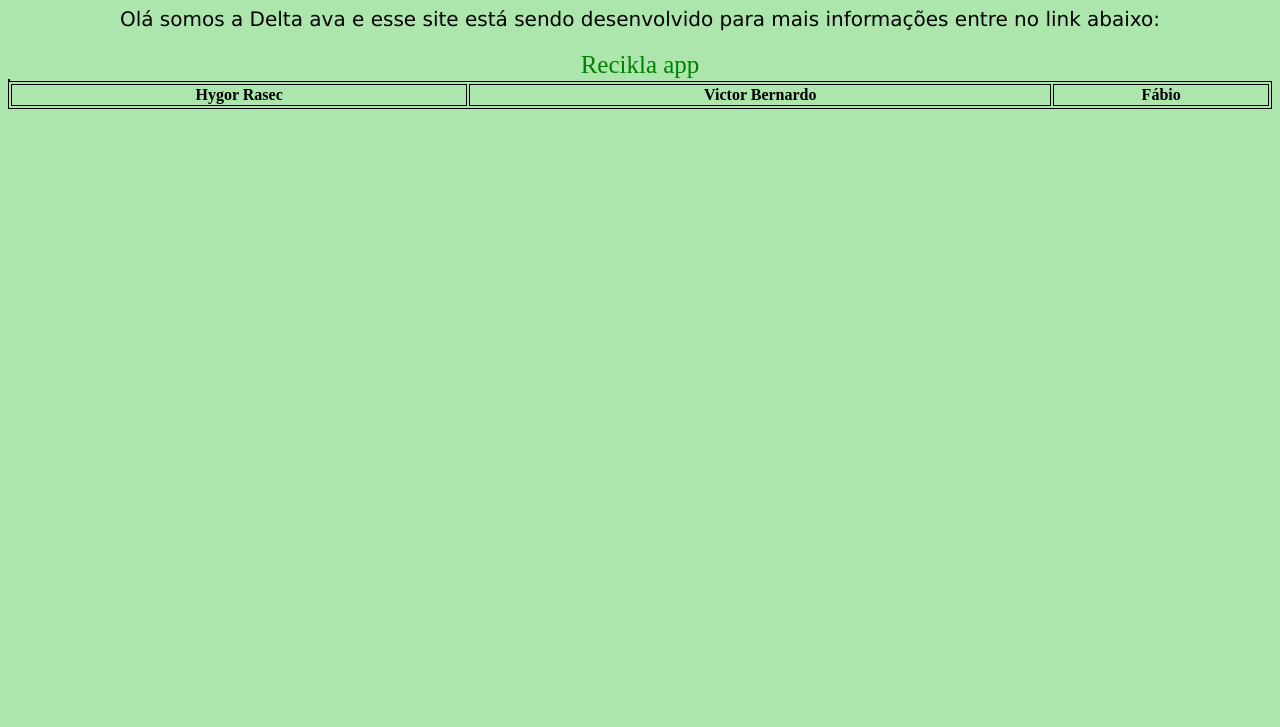
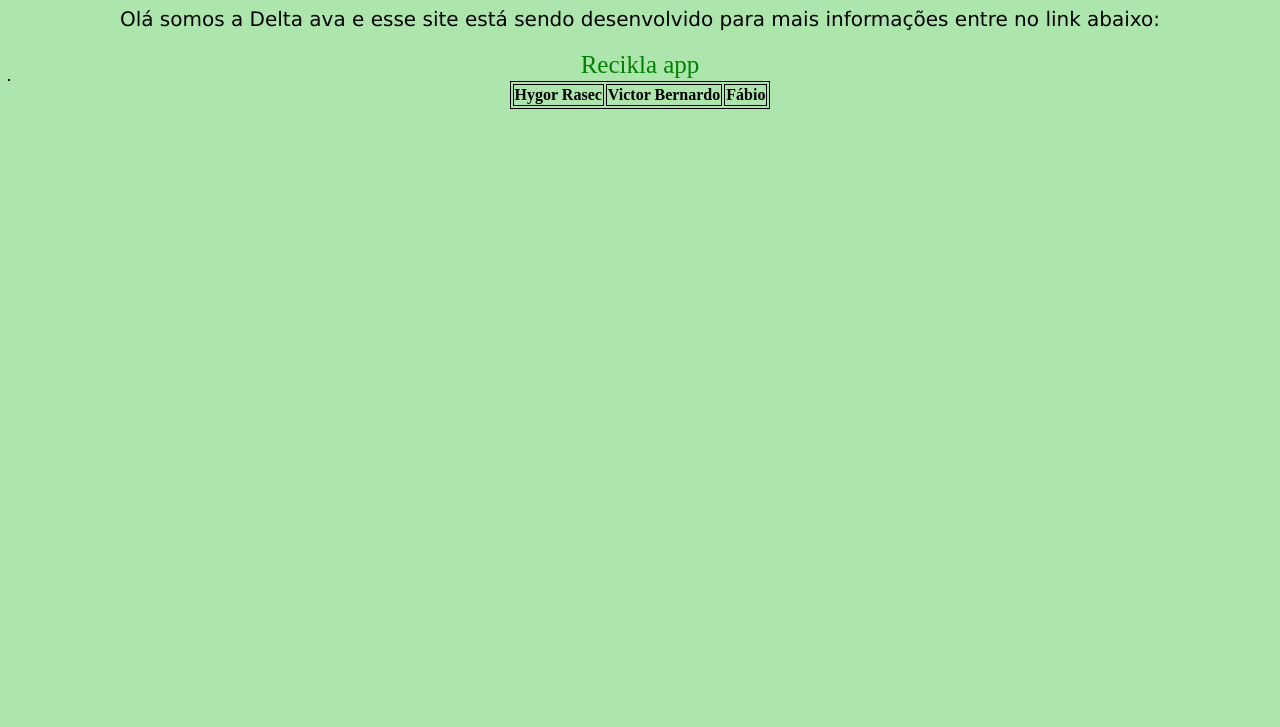
Before and after one commit to vbtatagiba/Eng.Software, a plain HTML site: page Websites/aula 4/INDEX.html in a window 1280 px wide. Shown: the part 73-800 px from the top of the page. Drawn offline with Linux system fonts and the light colour scheme.

Commit message:
Update INDEX.html

```diff
--- a/Websites/aula 4/INDEX.html
+++ b/Websites/aula 4/INDEX.html
@@ -13,7 +13,7 @@
         <a href="https://www.reciklapp.com/">Recikla app </a>
    </body>
    <table>
-    <table width="100%">
+    <table align='center'>
         <tr>
           <th>Hygor Rasec</th>
           <th>Victor Bernardo</th>
```
